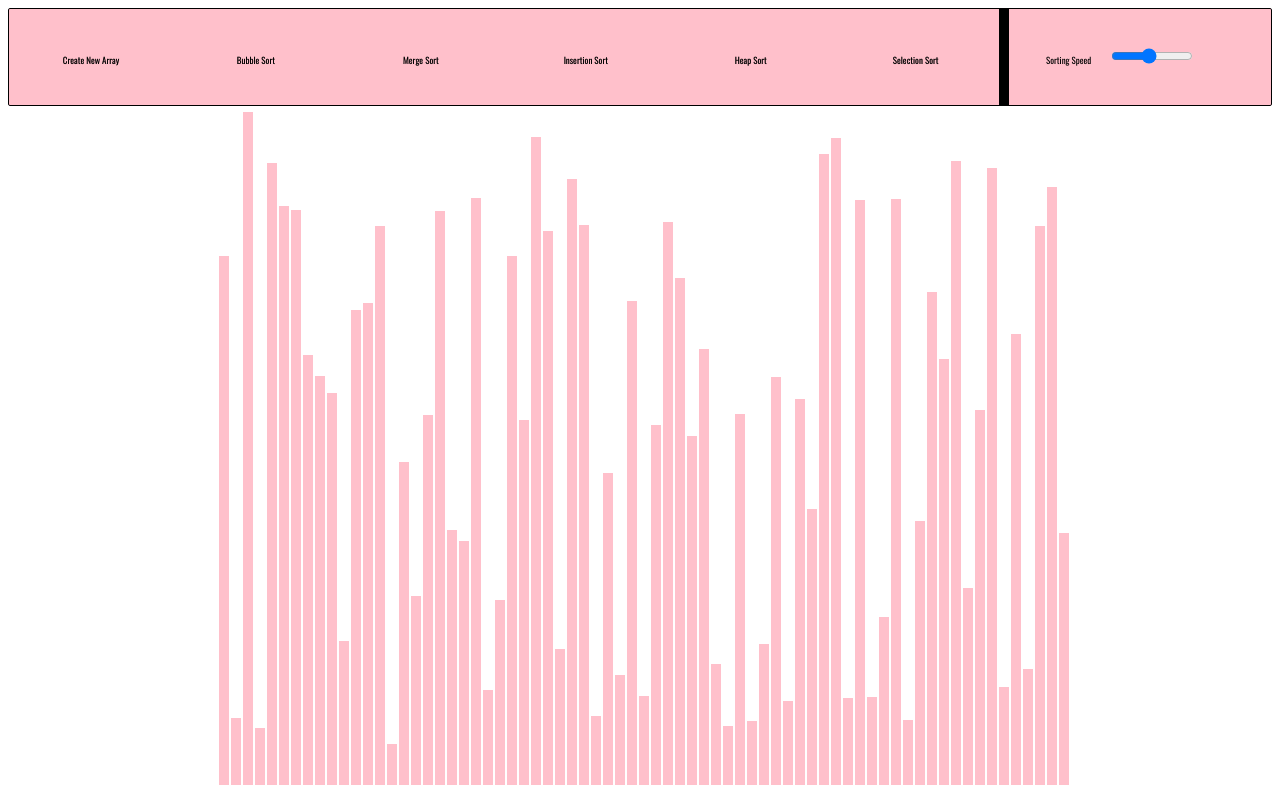
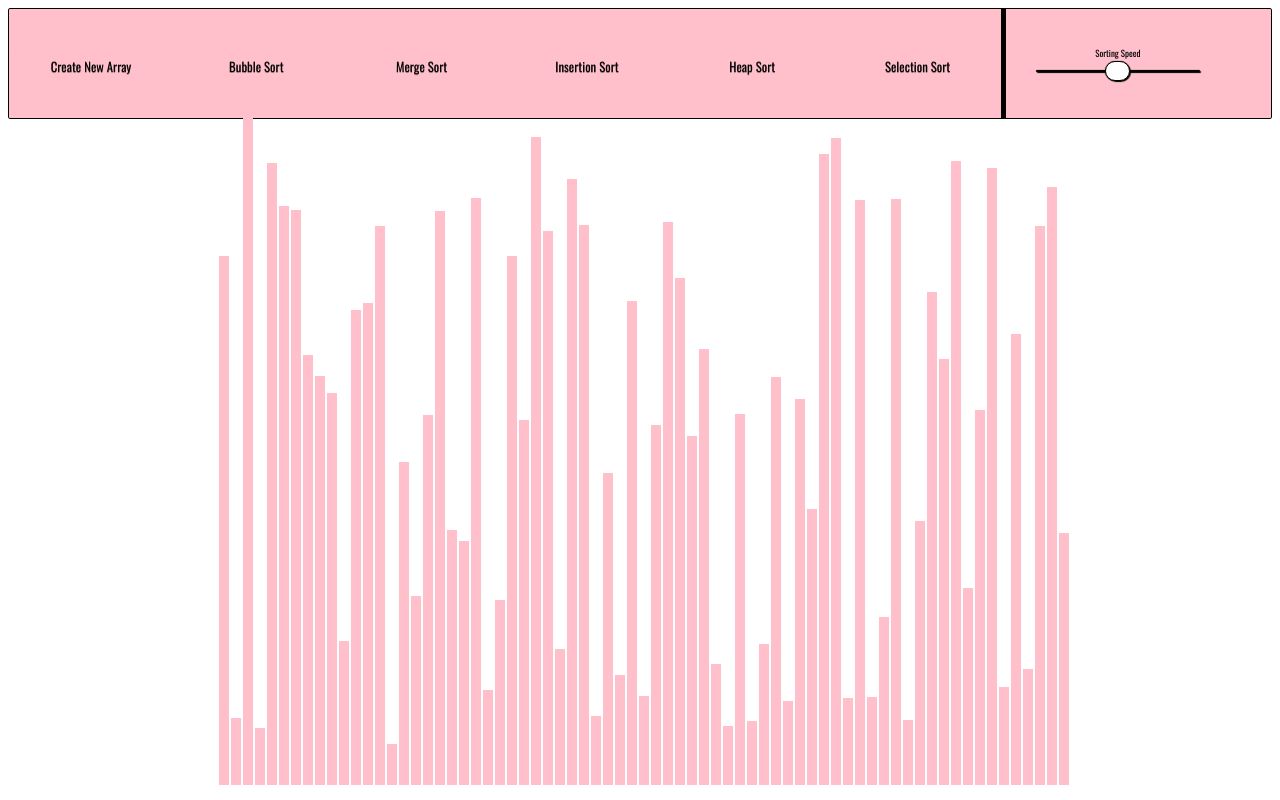
Before and after one commit to axu04/sorting-visualization-react, a React (Create React App) app: page / in a window 1280 px wide. Built offline with nearby package versions, Linux system fonts and the light colour scheme.

Commit message:
third commit

```diff
--- a/src/components/SortingVis/SortingButtons/Slider/Slider.css
+++ b/src/components/SortingVis/SortingButtons/Slider/Slider.css
@@ -2,7 +2,7 @@
         width: 13%;
         padding: 30px;
         display: inline-block;
-        border-left: 10px solid black;
+        border-left: 5px solid black;
 }
 
 h2 {
@@ -12,9 +12,88 @@
         text-align: center;
 }
 
-.slider {
-        margin-left: 20px;
-        width: 50%;
-        border-radius: 5px;
-        size: 1vw
-}
+input[type=range] {
+        -webkit-appearance: none;
+        width: 100%;
+        margin: 9.2px 0;
+      }
+      input[type=range]:focus {
+        outline: none;
+      }
+      input[type=range]::-webkit-slider-runnable-track {
+        width: 100%;
+        height: 1.6px;
+        cursor: pointer;
+        box-shadow: 1px 1px 1px #000000, 0px 0px 1px #0d0d0d;
+        background: #3071a9;
+        border-radius: 1.3px;
+        border: 0.2px solid #010101;
+      }
+      input[type=range]::-webkit-slider-thumb {
+        box-shadow: 1px 1px 1px #000000, 0px 0px 1px #0d0d0d;
+        border: 1px solid #000000;
+        height: 20px;
+        width: 25px;
+        border-radius: 20px;
+        background: #ffffff;
+        cursor: pointer;
+        -webkit-appearance: none;
+        margin-top: -9.4px;
+      }
+      input[type=range]:focus::-webkit-slider-runnable-track {
+        background: #82b2dc;
+      }
+      input[type=range]::-moz-range-track {
+        width: 100%;
+        height: 1.6px;
+        cursor: pointer;
+        box-shadow: 1px 1px 1px #000000, 0px 0px 1px #0d0d0d;
+        background: #3071a9;
+        border-radius: 1.3px;
+        border: 0.2px solid #010101;
+      }
+      input[type=range]::-moz-range-thumb {
+        box-shadow: 1px 1px 1px #000000, 0px 0px 1px #0d0d0d;
+        border: 1px solid #000000;
+        height: 20px;
+        width: 25px;
+        border-radius: 20px;
+        background: #ffffff;
+        cursor: pointer;
+      }
+      input[type=range]::-ms-track {
+        width: 100%;
+        height: 1.6px;
+        cursor: pointer;
+        background: transparent;
+        border-color: transparent;
+        color: transparent;
+      }
+      input[type=range]::-ms-fill-lower {
+        background: #132c42;
+        border: 0.2px solid #010101;
+        border-radius: 2.6px;
+        box-shadow: 1px 1px 1px #000000, 0px 0px 1px #0d0d0d;
+      }
+      input[type=range]::-ms-fill-upper {
+        background: #3071a9;
+        border: 0.2px solid #010101;
+        border-radius: 2.6px;
+        box-shadow: 1px 1px 1px #000000, 0px 0px 1px #0d0d0d;
+      }
+      input[type=range]::-ms-thumb {
+        box-shadow: 1px 1px 1px #000000, 0px 0px 1px #0d0d0d;
+        border: 1px solid #000000;
+        height: 20px;
+        width: 25px;
+        border-radius: 20px;
+        background: #ffffff;
+        cursor: pointer;
+        height: 1.6px;
+      }
+      input[type=range]:focus::-ms-fill-lower {
+        background: #3071a9;
+      }
+      input[type=range]:focus::-ms-fill-upper {
+        background: #82b2dc;
+      }
--- a/src/components/SortingVis/SortingButtons/Slider/Slider.js
+++ b/src/components/SortingVis/SortingButtons/Slider/Slider.js
@@ -14,7 +14,7 @@
                                                 type='range'
                                                 className='slider'
                                                 min='1'
-                                                max='10'
+                                                max='11'
                                                 value={this.props.value}
                                                 disabled={this.props.sliderDisabled}>
                                         </input>
--- a/src/components/SortingVis/SortingButtons/SortingButtons.css
+++ b/src/components/SortingVis/SortingButtons/SortingButtons.css
@@ -15,7 +15,7 @@
         text-align: center;
         transition: all 0.15s;
         background-color: pink;
-        font-size: .7vw;
+        font-size: 1vw;
 }
 
 button:hover {
--- a/src/components/SortingVis/SortingButtons/SortingButtons.js
+++ b/src/components/SortingVis/SortingButtons/SortingButtons.js
@@ -8,7 +8,7 @@
 import Slider from './Slider/Slider'
 import './SortingButtons.css'
 
-const MAX_SPEED = 11
+const MAX_SPEED = 12
 const CHECK_COLOR = 'red'
 const BAR_COLOR = 'pink'
 
@@ -22,7 +22,7 @@
 
                 this.state = {
                         disabled: false,
-                        sortingSpeed: 5,
+                        sortingSpeed: 6,
                         sliderDisabled: false
                 }
                 this.heapSort = this.heapSort.bind(this)
```
